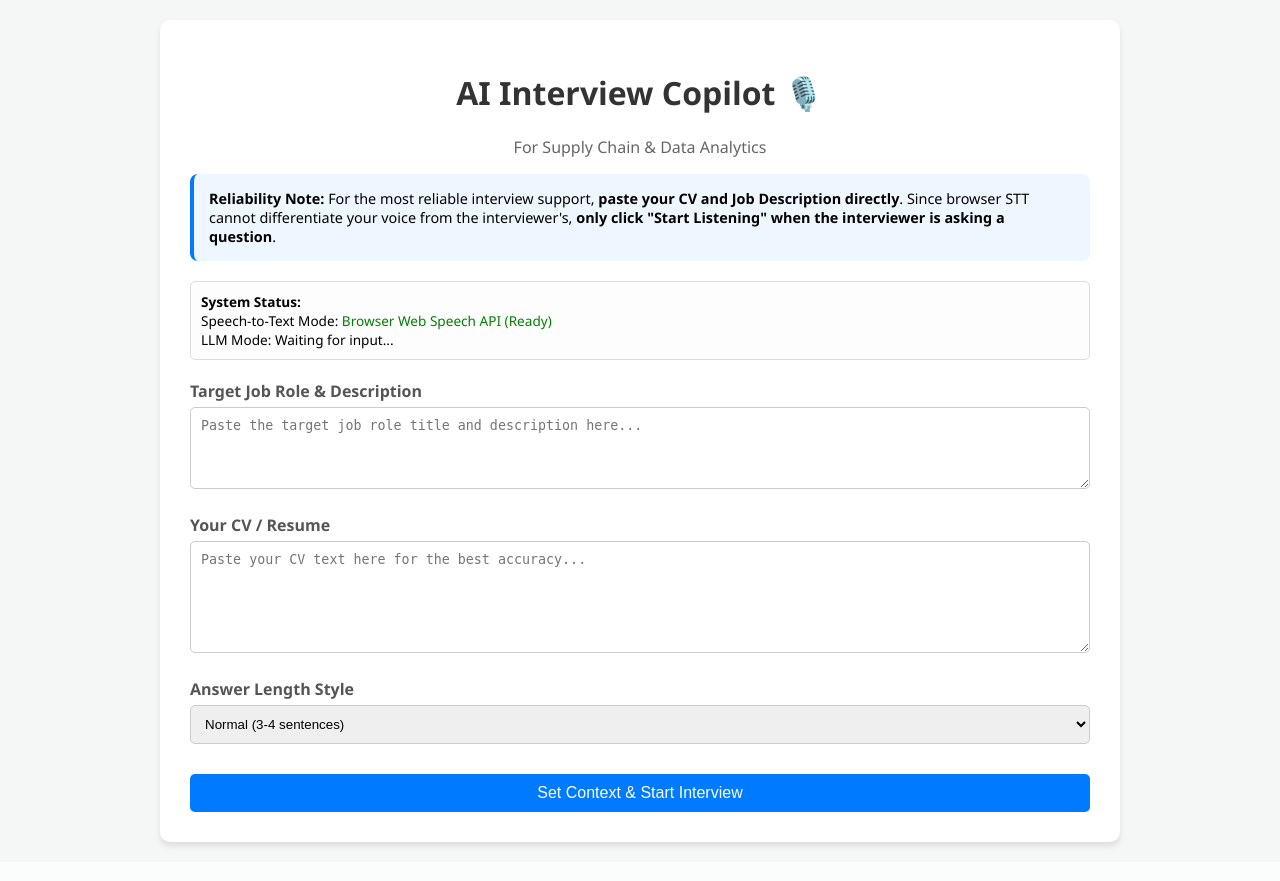
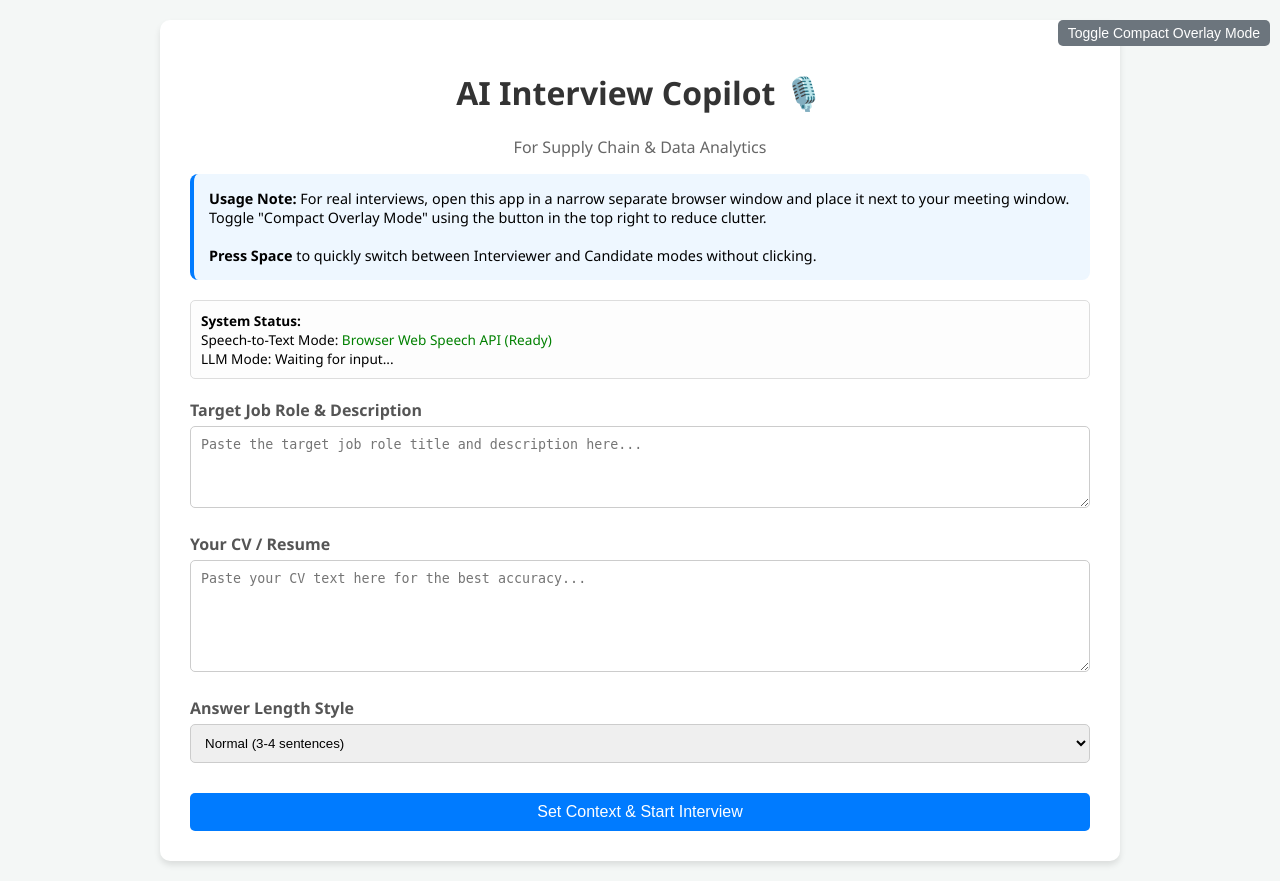
Before and after one commit to msajja5/cv-rewriter-app., a FastAPI app: page / in a window 1280 px wide. Before the commit the page ends 848 px from the top, so only its background shows below. Run offline with FastAPI, Linux system fonts and the light colour scheme.

Commit message:
feat: add spacebar toggle and compact overlay mode
- Added a spacebar shortcut to easily toggle between Interviewer and Candidate modes without scrolling the page.
- Created a clear on-screen Mode Badge that pulses red when the system is actively listening to the interviewer.
- Implemented a "Compact Overlay Mode" toggle that hides setup inputs and clutter, maximizing the screen space for the interview script.
- Increased font size in compact mode for easy side-by-side reading during a real video interview.

Co-authored-by: msajja5 <222384979+msajja5@users.noreply.github.com>

```diff
--- a/templates/index.html
+++ b/templates/index.html
@@ -26,25 +26,46 @@
         #clear-btn { background-color: #6c757d; }
         #clear-btn:hover { background-color: #5a6268; }
         .question-box { width: 100%; height: 100px; padding: 10px; border: 1px solid #ccc; border-radius: 5px; box-sizing: border-box; font-size: 16px; margin-bottom: 10px; }
+
+        /* Compact Overlay Mode Styles */
+        body.compact-mode { padding: 10px; background-color: white; }
+        body.compact-mode .container { padding: 10px; box-shadow: none; max-width: 100%; }
+        body.compact-mode .hide-in-compact { display: none !important; }
+        body.compact-mode .script-box { font-size: 24px; font-weight: 500; min-height: 200px; }
+        body.compact-mode h3 { margin-top: 10px; margin-bottom: 5px; font-size: 1.1em; }
+
+        /* Mode Badge */
+        .mode-badge { display: inline-block; padding: 10px 20px; border-radius: 20px; font-weight: bold; font-size: 18px; margin-bottom: 15px; text-align: center; width: 100%; box-sizing: border-box; }
+        .mode-interviewer { background-color: #ffeaea; border: 2px solid #dc3545; color: #dc3545; animation: pulse 2s infinite; }
+        .mode-candidate { background-color: #f8f9fa; border: 2px solid #6c757d; color: #6c757d; }
+
+        @keyframes pulse {
+            0% { box-shadow: 0 0 0 0 rgba(220, 53, 69, 0.4); }
+            70% { box-shadow: 0 0 0 10px rgba(220, 53, 69, 0); }
+            100% { box-shadow: 0 0 0 0 rgba(220, 53, 69, 0); }
+        }
     </style>
 </head>
 <body>
 
 <div class="container">
-    <h1>AI Interview Copilot 🎙️</h1>
-    <p style="text-align: center; color: #666;">For Supply Chain & Data Analytics</p>
+    <button id="toggle-compact-btn" class="hide-in-compact" style="width: auto; position: absolute; top: 10px; right: 10px; background: #6c757d; font-size: 14px; padding: 5px 10px;">Toggle Compact Overlay Mode</button>
 
-    <div style="background: #eef7ff; padding: 15px; border-radius: 8px; margin-bottom: 20px; font-size: 0.9em; border-left: 4px solid #007bff;">
-        <strong>Reliability Note:</strong> For the most reliable interview support, <strong>paste your CV and Job Description directly</strong>. Since browser STT cannot differentiate your voice from the interviewer's, <strong>only click "Start Listening" when the interviewer is asking a question</strong>.
+    <h1 class="hide-in-compact">AI Interview Copilot 🎙️</h1>
+    <p class="hide-in-compact" style="text-align: center; color: #666;">For Supply Chain & Data Analytics</p>
+
+    <div class="hide-in-compact" style="background: #eef7ff; padding: 15px; border-radius: 8px; margin-bottom: 20px; font-size: 0.9em; border-left: 4px solid #007bff;">
+        <strong>Usage Note:</strong> For real interviews, open this app in a narrow separate browser window and place it next to your meeting window. Toggle "Compact Overlay Mode" using the button in the top right to reduce clutter.<br><br>
+        <strong>Press Space</strong> to quickly switch between Interviewer and Candidate modes without clicking.
     </div>
 
-    <div style="background: #fdfdfd; padding: 10px; border: 1px solid #ddd; border-radius: 5px; margin-bottom: 20px; font-size: 0.85em;">
+    <div class="hide-in-compact" style="background: #fdfdfd; padding: 10px; border: 1px solid #ddd; border-radius: 5px; margin-bottom: 20px; font-size: 0.85em;">
         <strong>System Status:</strong><br/>
         Speech-to-Text Mode: <span id="stt-status">Checking browser support...</span><br/>
         LLM Mode: <span id="llm-status">Waiting for input...</span>
     </div>
 
-    <div id="setup-section">
+    <div id="setup-section" class="hide-in-compact">
         <form id="setup-form">
             <div class="form-group">
                 <label for="job-role">Target Job Role & Description</label>
@@ -68,13 +89,21 @@
 
     <div class="interview-interface" id="interview-section">
 
+        <div id="mode-badge" class="mode-badge mode-candidate">
+            Candidate Mode (Waiting / Answering)
+        </div>
+
+        <button id="exit-compact-btn" style="display: none; width: auto; background: #6c757d; font-size: 14px; padding: 5px 10px; float: right;">Exit Overlay Mode</button>
+
         <h3>Interviewer's Question:</h3>
-        <p style="font-size: 0.85em; color: #666; margin-top: -10px;">Click "Start Listening" when they ask a question, or type it manually below.</p>
+        <p style="font-size: 0.85em; color: #666; margin-top: -10px;">Press <strong>Space</strong> or click "Start Listening" when they ask a question.</p>
+
         <div class="controls">
             <button id="start-btn">Start Listening</button>
             <button id="stop-btn" disabled>Stop Listening</button>
-            <button id="clear-btn">Clear Text</button>
+            <button id="clear-btn" class="hide-in-compact" style="flex: 0.5;">Clear</button>
         </div>
+
         <textarea id="interviewer-transcript" class="question-box" placeholder="Interviewer speech will appear here..."></textarea>
 
         <button id="generate-btn">Generate Answer Script</button>
@@ -96,6 +125,10 @@
     const stopBtn = document.getElementById('stop-btn');
     const clearBtn = document.getElementById('clear-btn');
     const generateBtn = document.getElementById('generate-btn');
+
+    const toggleCompactBtn = document.getElementById('toggle-compact-btn');
+    const exitCompactBtn = document.getElementById('exit-compact-btn');
+    const modeBadge = document.getElementById('mode-badge');
 
     const transcriptBox = document.getElementById('interviewer-transcript');
     const aiScriptBox = document.getElementById('ai-script');
@@ -168,7 +201,10 @@
         interviewSection.style.display = 'block';
     });
 
-    startBtn.addEventListener('click', () => {
+    function setInterviewerMode(active) {
+        if (!recognitionInterviewer) return;
+
+        if (active && !isRecording) {
             isRecording = true;
             try { recognitionInterviewer.start(); } catch(e) {}
 
@@ -176,9 +212,10 @@
             stopBtn.disabled = false;
             startBtn.innerText = "Listening...";
             sttStatusSpan.innerText = "Browser Web Speech API (Listening...)";
-    });
 
-    stopBtn.addEventListener('click', () => {
+            modeBadge.innerText = "Interviewer Mode (Listening...)";
+            modeBadge.className = "mode-badge mode-interviewer";
+        } else if (!active && isRecording) {
             isRecording = false;
             try { recognitionInterviewer.stop(); } catch(e) {}
 
@@ -186,6 +223,43 @@
             stopBtn.disabled = true;
             startBtn.innerText = "Start Listening";
             sttStatusSpan.innerText = "Browser Web Speech API (Idle)";
+
+            modeBadge.innerText = "Candidate Mode (Waiting / Answering)";
+            modeBadge.className = "mode-badge mode-candidate";
+        }
+    }
+
+    startBtn.addEventListener('click', () => setInterviewerMode(true));
+    stopBtn.addEventListener('click', () => setInterviewerMode(false));
+
+    // Spacebar Toggle Logic
+    document.addEventListener('keydown', (e) => {
+        // Ignore if we are typing in an input or textarea
+        if (e.target.tagName.toLowerCase() === 'textarea' || e.target.tagName.toLowerCase() === 'input') {
+            return;
+        }
+
+        if (e.code === 'Space') {
+            e.preventDefault(); // Prevent page scroll
+
+            // Only toggle if the interview section is visible (i.e. we are past setup)
+            if (interviewSection.style.display === 'block') {
+                setInterviewerMode(!isRecording);
+            }
+        }
+    });
+
+    // Compact Mode Toggles
+    toggleCompactBtn.addEventListener('click', () => {
+        document.body.classList.add('compact-mode');
+        toggleCompactBtn.style.display = 'none';
+        exitCompactBtn.style.display = 'block';
+    });
+
+    exitCompactBtn.addEventListener('click', () => {
+        document.body.classList.remove('compact-mode');
+        toggleCompactBtn.style.display = 'block';
+        exitCompactBtn.style.display = 'none';
     });
 
     clearBtn.addEventListener('click', () => {
```
Also changed, not shown: 1 other file. Lines whose indentation alone changed are shown as unchanged.
